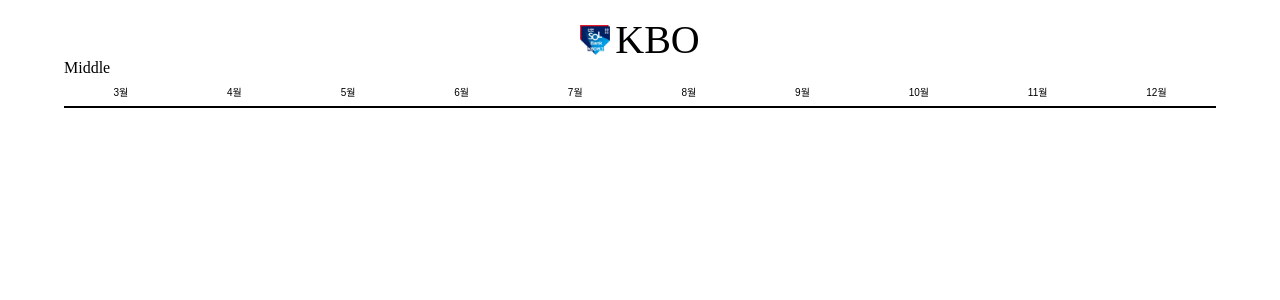
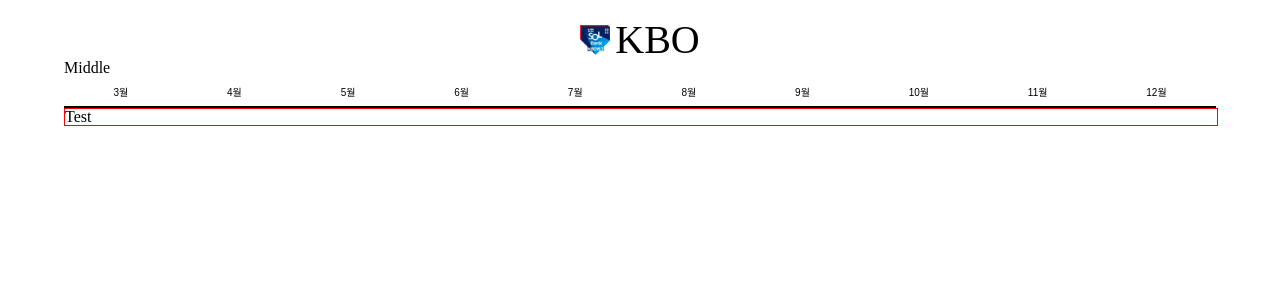
Before and after one commit to songyc04/KBO_schedule, a React (Vite) app: page / in a window 1280 px wide. Shown: the top 300 px of the page. Built offline with nearby package versions, Linux system fonts and the light colour scheme; a web font is replaced by a local one.

Commit message:
Update: 2025-06-28

```diff
--- a/package.json
+++ b/package.json
@@ -10,6 +10,9 @@
     "preview": "vite preview"
   },
   "dependencies": {
+    "express": "^5.1.0",
+    "json-server": "^1.0.0-beta.3",
+    "playwright": "^1.52.0",
     "react": "^19.0.0",
     "react-dom": "^19.0.0",
     "styled-components": "^6.1.17"
--- a/src/App.jsx
+++ b/src/App.jsx
@@ -4,18 +4,23 @@ import { createGlobalStyle } from "styled-components";
 import "./reset.css";
 
 import TopLayout from "#components/TopLayout.jsx";
-
-
+import MainLayout from "#components/MainLayout.jsx";
 
 function App() {
   return (
-
     <Frame>
       <GlobalStyle />
       <TopLayout />
+      <MainLayout />
     </Frame>
   )
 }
+
+const Frame = styled.div`
+  width: 90vw;
+  margin-left: 5vw;
+  margin-top: 20px;
+`
 
 const GlobalStyle = createGlobalStyle`
   @font-face {
@@ -33,14 +38,4 @@ const GlobalStyle = createGlobalStyle`
   }
 `
 
-
-const Frame = styled.div`
-  width: 90vw;
-  margin-left: 5vw;
-
-  margin-top: 20px;
-`
-
-
-
 export default App;
--- /dev/null
+++ b/src/components/MainLayout.jsx
@@ -0,0 +1,15 @@
+import styled from "styled-components";
+
+const MainLayout = () => {
+  return (
+    <Layout>Test</Layout>
+  );
+};
+
+const Layout = styled.div`
+  border: 1px solid red;
+  width: 100%;
+`
+
+
+export default MainLayout;
--- a/src/components/TopBottom.jsx
+++ b/src/components/TopBottom.jsx
@@ -1,7 +1,6 @@
 import styled from "styled-components";
 
 import Month from "#components/Months.jsx";
-
 
 const TopBottom = () => {
   return (
--- a/src/components/TopLayout.jsx
+++ b/src/components/TopLayout.jsx
@@ -9,16 +9,16 @@ import TopBottom from "#components/TopBottom.jsx"
 
 const TopMenu = () => {
   return (
-    <MainLayout>
+    <Layout>
       <TopHeader />
       <TopMiddle />
       <TopBottom />
-    </MainLayout>
+    </Layout>
 
   );
 }
 
-const MainLayout = styled.div`
+const Layout = styled.div`
   width: 100%;
 
 `
```
Also changed, not shown: src/components/Game.jsx (added, +7 -0 lines), 2 other files (tests, documents, lock files or other folders).
